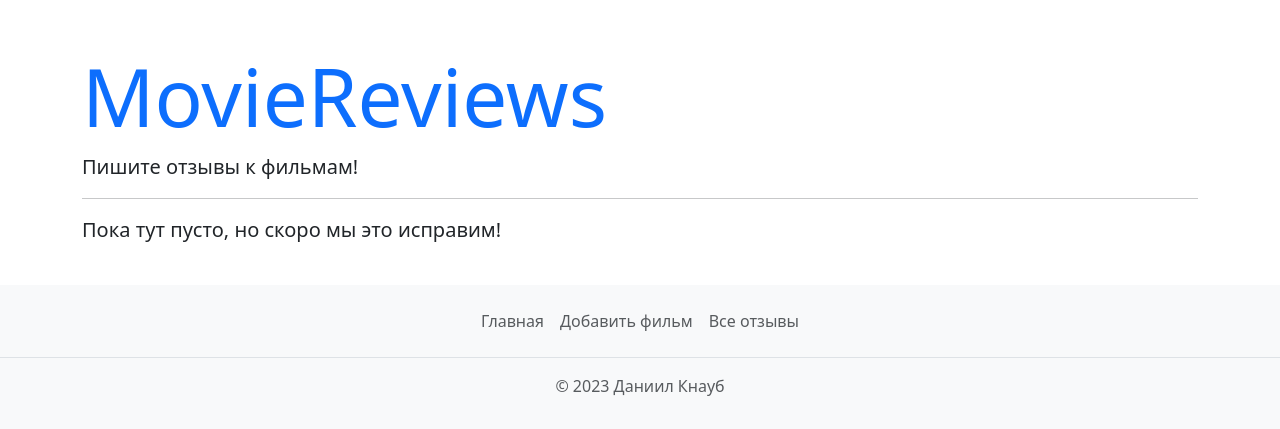
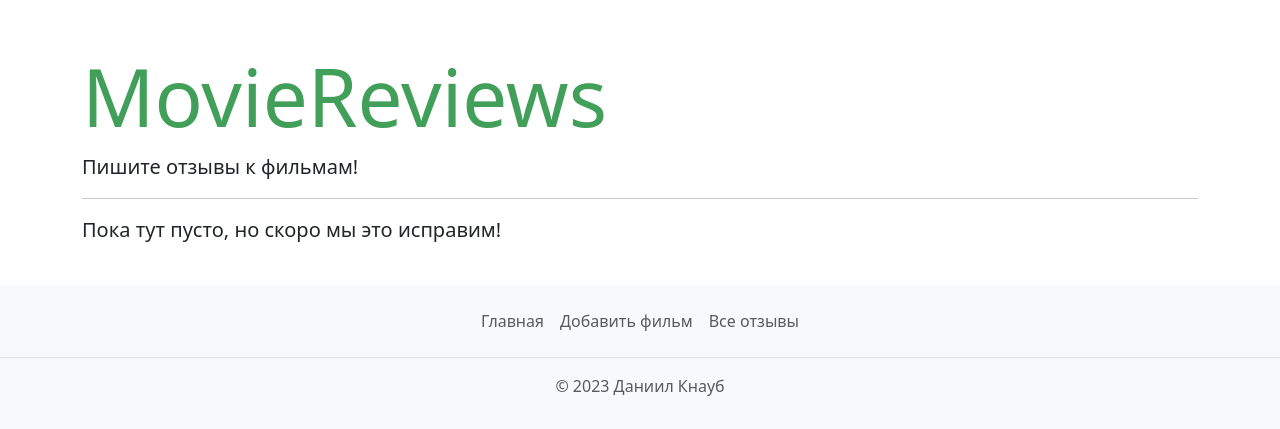
Before and after one commit to DanielKnaub/flask_movies, a Flask app: page / in a window 1280 px wide. Shown: the top 429 px of the page. Run offline with Flask 3, Linux system fonts and the light colour scheme; some libraries are stand-ins or nearby versions.

Commit message:
Heading color changed

```diff
--- a/app/templates/base.html
+++ b/app/templates/base.html
@@ -17,7 +17,7 @@
   <body>
     <div class="container">
       <h1 class="mt-5 display-1">
-        <a href="{{ url_for('index') }}" class="text-decoration-none"
+        <a href="{{ url_for('index') }}" class="text-decoration-none" style="color: #419F59"
           >MovieReviews</a
         >
       </h1>
```
